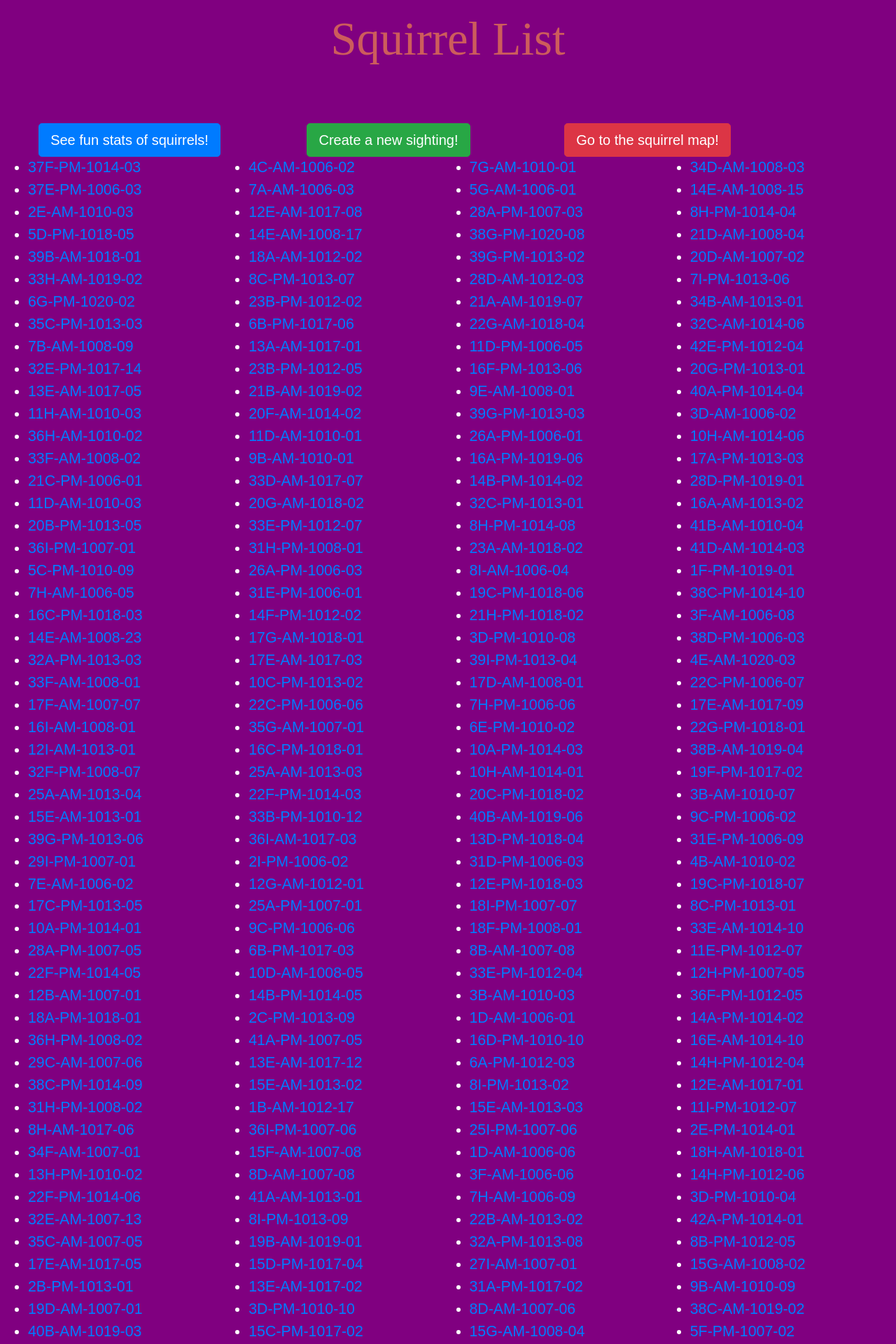
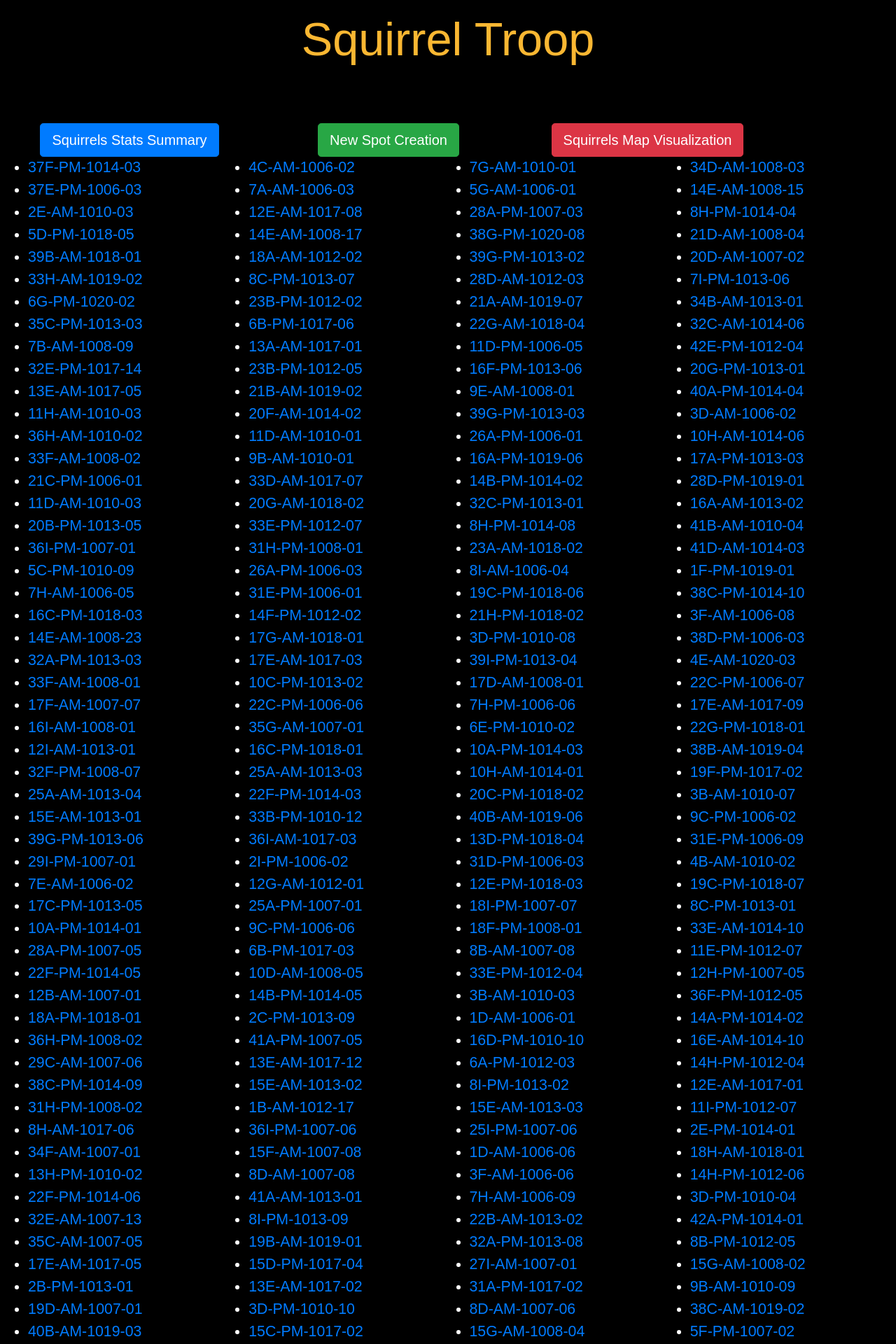
Before and after one commit to ellen0098/Squirrel-Tracker, a Django app: page /sightings/ in a window 1280 px wide. Shown: the top 1920 px of the page at 70% size. Run offline with Django 3.2, Linux system fonts and the light colour scheme; data comes from the database, SQL or seed files in the repository; some libraries are stand-ins or nearby versions.

Commit message:
Website visualization polished

```diff
--- a/sightings/templates/sightings/index.html
+++ b/sightings/templates/sightings/index.html
@@ -8,18 +8,18 @@
 
   <style type="text/css">
     h1 {
-      color: #CD5C5C;
+      color: #fab732;
       font-size: 50pt;
-      font-family: serif;
+      font-family: Arial;
     }
 
 
     body {
       color: white;
       font-size: 16pt;
-      font-family: fantasy;
+      font-family: Arial;
       /*background-color:#F5F5DC;*/
-      background: purple;
+      background: Black;
     }
 
     ul {
@@ -30,21 +30,21 @@
 </head>
 
 <body>
-  <h1 class="strong mt-3 text-center">Squirrel List</h1>
+  <h1 class="strong mt-3 text-center">Squirrel Troop</h1>
   <div class="container row pt-5">
     <a href='/sightings/stats/' class='col-4'>
       <center>
-        <button type="button" class='btn btn-lg btn-primary button mt-4'>See fun stats of squirrels!</button>
+        <button type="button" class='btn btn-lg btn-primary button mt-4'>Squirrels Stats Summary</button>
       </center>
     </a>
     <a href='/sightings/new/' class='col-4'>
       <center>
-        <button type="button" class='btn btn-lg btn-success button mt-4'>Create a new sighting!</button>
+        <button type="button" class='btn btn-lg btn-success button mt-4'>New Spot Creation</button>
       </center>
     </a>
     <a href='/map/' class='col-4'>
       <center>
-        <button type="button" class='btn btn-lg btn-danger button mt-4'>Go to the squirrel map!</button>
+        <button type="button" class='btn btn-lg btn-danger button mt-4'>Squirrels Map Visualization</button>
       </center>
     </a>
 
--- a/sightings/templates/sightings/new_squirrel.html
+++ b/sightings/templates/sightings/new_squirrel.html
@@ -25,7 +25,7 @@
 
 </head>
 
-<h1 class="text-center">Create a new sighting</h1>
+<h1 class="text-center">New Spot Creation</h1>
 
 <body>
   <div class="container">
--- a/sightings/templates/sightings/update_form.html
+++ b/sightings/templates/sightings/update_form.html
@@ -7,8 +7,8 @@
 	<style>
 		body {
 			margin: 2;
-			background-color: #CD5C5C;
-			font-family: fantasy, cursive, serif;
+			background-color: #fab732;
+			font-family: Arial, Helvetica, sans-serif;
 			text-align: center;
 			color: white;
 		}
--- a/sightings/views.py
+++ b/sightings/views.py
@@ -20,7 +20,7 @@ def index(request):
 
 def squirrels_details(request, Unique_squirrel_id):
     squirrel = Squirrels.objects.get(id=Unique_squirrel_id)
-    return HttpResponse(f"hi,i'm {squirrel.Unique_squirrel_id}")
+    return HttpResponse(f"This is {squirrel.Unique_squirrel_id}")
 
 
 def update(request, squirrel_id):
```
Also changed, not shown: sightings/templates/sightings/stats.html (+5 -5 lines), sightings/forms.py (line endings or trailing spaces).
